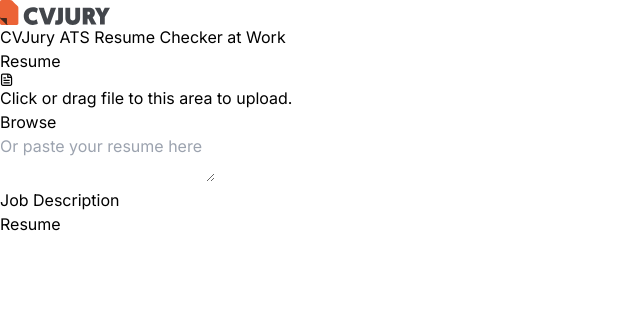
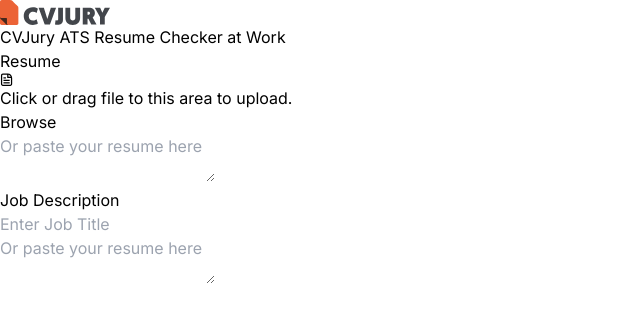
Before and after one commit to hatekisam/cvjury, a React (Vite) app: page / in a window 1280 px wide. Shown: the top 322 px of the page, without its empty margins (0-640 px from the left). Built offline with nearby package versions, Linux system fonts and the light colour scheme.

Commit message:
finished the job description part

```diff
--- a/src/components/JobDesc.tsx
+++ b/src/components/JobDesc.tsx
@@ -3,11 +3,16 @@
 const JobDesc = () => {
     return (
         <div className='w-[50%] flex justify-between'>
-            <div className='w-[50%] text-center' >
+            <div className='w-[65%] text-center' >
                 <p className='text-[#6A6A6A] text-3xl'>Job Description</p>
-                <div className="p-5 border-dashed border-2 border-black rounded-3xl ">Resume</div>
+                <div className="p-5 border-dashed border-2 border-black rounded-3xl ">
+                    <input type="text" placeholder='Enter Job Title' className='border-[#BCBCBC] border rounded-lg p-3 text-[13px] w-full  outline-none ' />
+                    <div className="mt-5">
+                        <textarea className='border-[#BCBCBC] border rounded-lg p-3 text-[13px] w-full resize-none outline-none h-[200px]' placeholder='Or paste your resume here'></textarea>
+                    </div>
+                </div>
             </div>
-            <div className='w-[50%]'></div>
+            <div className='w-[35%]'></div>
         </div>
     )
 }
--- a/src/components/ResumeUpload.tsx
+++ b/src/components/ResumeUpload.tsx
@@ -7,7 +7,7 @@
       };
     return (
         <div className='w-[50%] flex justify-between'>
-            <div className='w-[40%]'></div>
+            <div className='w-[35%]'></div>
             <div className='w-[65%] text-center' >
                 <p className='text-[#6A6A6A] text-3xl'>Resume</p>
                 <div className="p-5 border-dashed border-2 border-black rounded-3xl ">
```
